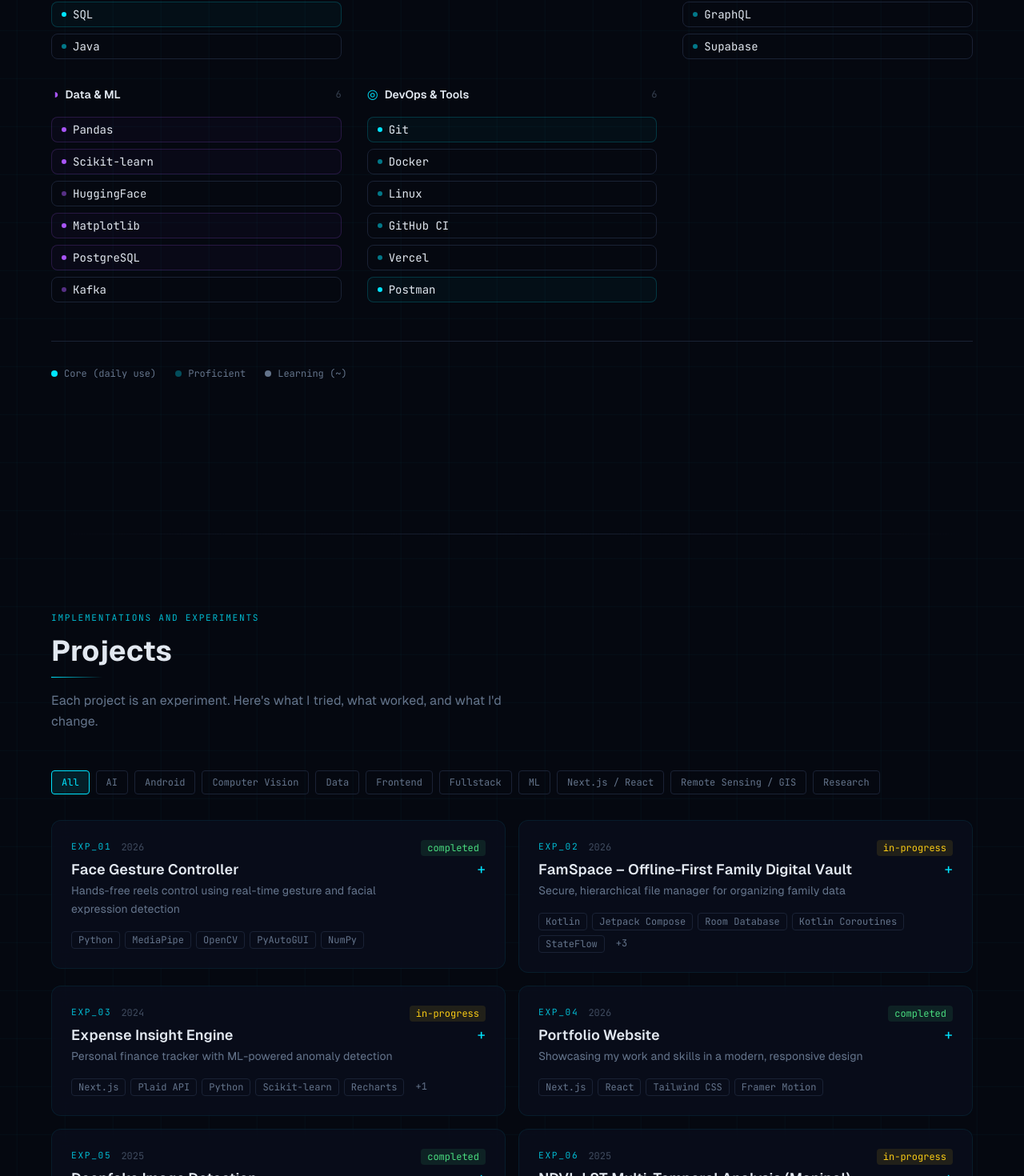
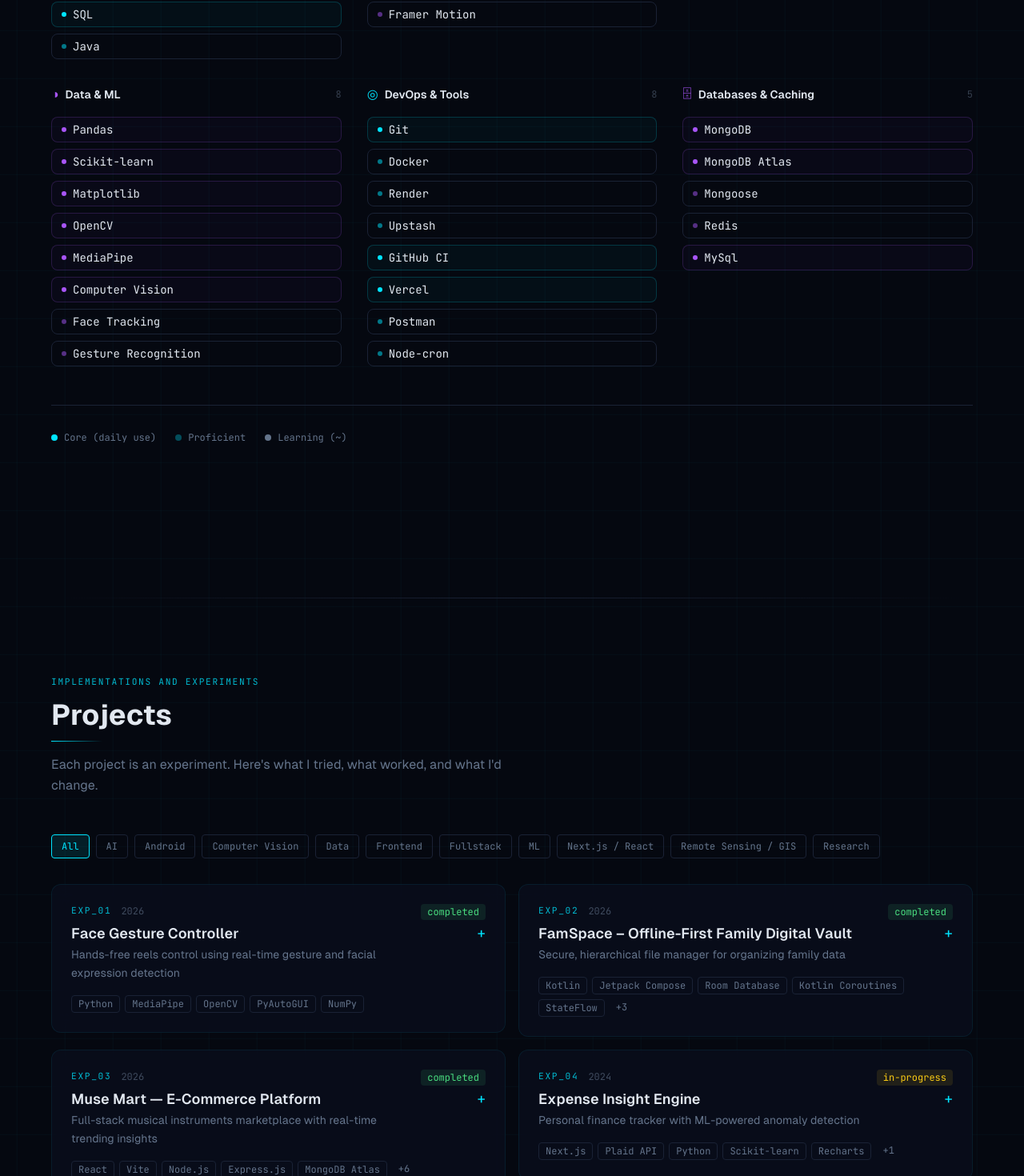
Before and after one commit to Subhadeep-Dhar/portfolio, a Next.js app: page / in a window 1280 px wide. Shown: the part 1963-3433 px from the top of the page at 80% size. Built offline with nearby package versions, Linux system fonts and the light colour scheme.

Commit message:
Project update

```diff
--- a/src/data/projects.js
+++ b/src/data/projects.js
@@ -121,37 +121,58 @@ export const projects = [
     ],
     tags: ['Android'],
     featured: true,
-    status: 'in-progress',
+    status: 'completed',
     year: '2026',
     links: {
       demo: null,
       github: 'https://github.com/Subhadeep-Dhar/FamSpace-offline',
     },
   },
-  // {
-  //   id: 'devlog-cli',
-  //   title: 'DevLog CLI',
-  //   tagline: 'Local-first developer journal that syncs to Notion',
-  //   problem:
-  //     'My daily engineering notes lived in scattered files, Slack messages, and forgotten tabs. Retrospectives were painful reconstructions.',
-  //   hypothesis:
-  //     'A fast CLI that feels like a terminal habit — not a heavy app — would actually get used daily. Notion as a backend gives search and sharing for free.',
-  //   approach:
-  //     'Node.js CLI using Ink (React for terminals) for a clean TUI. Entries are markdown files locally; a sync daemon pushes diffs to Notion API on save.',
-  //   result:
-  //     '90+ consecutive days of personal use. Used as the basis for weekly standups and monthly retros. Zero missed days after habit formation.',
-  //   future:
-  //     'Natural language search across past logs. AI-powered weekly digest generation.',
-  //   tech: ['Node.js', 'Ink', 'Notion API', 'SQLite', 'Markdown'],
-  //   tags: ['Tools', 'CLI', 'Productivity'],
-  //   featured: false,
-  //   status: 'completed',
-  //   year: '2023',
-  //   links: {
-  //     demo: null,
-  //     github: 'https://github.com/yourusername/devlog-cli',
-  //   },
-  // },
+  {
+    id: 'muse-mart',
+    title: 'Muse Mart — E-Commerce Platform',
+    tagline: 'Full-stack musical instruments marketplace with real-time trending insights',
+
+    problem:
+      'Traditional e-commerce platforms lack real-time insights such as trending products and user interaction analytics, leading to less personalized and static browsing experiences.',
+
+    hypothesis:
+      'Integrating caching and real-time tracking using Redis can enable dynamic features like trending products and recently viewed items, improving user engagement and system performance.',
+
+    approach:
+      'Built a full-stack application using React (Vite) for frontend and Node.js with Express for backend. Used MongoDB Atlas for data storage and Upstash Redis for caching product views, trending data, and recently viewed items. Implemented REST APIs with filtering, pagination, and search functionality. Deployed backend on Render and frontend on Vercel.',
+
+    result:
+      'Successfully developed and deployed a scalable cloud-based e-commerce system with real-time trending features, efficient API performance, and a responsive user interface.',
+
+    future:
+      'Add authentication and user accounts, implement payment gateway integration, introduce recommendation systems, and enhance analytics with personalized suggestions.',
+
+    tech: [
+      'React',
+      'Vite',
+      'Node.js',
+      'Express.js',
+      'MongoDB Atlas',
+      'Mongoose',
+      'Redis',
+      'Upstash',
+      'REST API',
+      'Render',
+      'Vercel'
+    ],
+
+    tags: ['Fullstack', 'Next.js / React'],
+
+    featured: true,
+    status: 'completed',
+    year: '2026',
+
+    links: {
+      demo: 'https://e-commerce-product-nosql.vercel.app/',
+      github: 'https://github.com/Subhadeep-Dhar/E-commerce-product-nosql',
+    },
+  },
   {
     id: 'budget-tracker',
     title: 'Expense Insight Engine',
@@ -181,17 +202,17 @@ export const projects = [
     title: 'Portfolio Website',
     tagline: 'Showcasing my work and skills in a modern, responsive design',
     problem:
-    'Developers often need a lightweight, high-performance way to present projects and skills without heavy frameworks or backend setup.',
+      'Developers often need a lightweight, high-performance way to present projects and skills without heavy frameworks or backend setup.',
     hypothesis:
-    'A fully static, minimal-dependency site using Next.js, Tailwind CSS, and Framer Motion can deliver an interactive, visually appealing portfolio that loads fast and is easy to maintain.',
+      'A fully static, minimal-dependency site using Next.js, Tailwind CSS, and Framer Motion can deliver an interactive, visually appealing portfolio that loads fast and is easy to maintain.',
     approach:
-    'Next.js 14 (App Router) for routing and SSR, React 18 for component state, Tailwind CSS 3 for styling with custom design tokens, and Framer Motion 11 for minimal scroll and layout animations. Pure CSS handles grid background and visual effects.',
+      'Next.js 14 (App Router) for routing and SSR, React 18 for component state, Tailwind CSS 3 for styling with custom design tokens, and Framer Motion 11 for minimal scroll and layout animations. Pure CSS handles grid background and visual effects.',
     result:
       'A fully static portfolio site with minimal dependencies, optimized for Lighthouse scores and fast loading, deployed on Vercel.',
     future:
       'Add new projects dynamically, improve accessibility, and explore light theme/dark theme toggles for enhanced UX.',
-      tech: ['Next.js', 'React', 'Tailwind CSS', 'Framer Motion'],
-      tags: ['Frontend', 'Next.js / React'],
+    tech: ['Next.js', 'React', 'Tailwind CSS', 'Framer Motion'],
+    tags: ['Frontend', 'Next.js / React'],
     featured: true,
     status: 'completed',
     year: '2026',
--- a/src/data/skills.js
+++ b/src/data/skills.js
@@ -18,12 +18,12 @@ export const skillCategories = [
     icon: '⌨',
     color: 'cyan',
     skills: [
-      { name: 'Python',      level: 'core' },
-      { name: 'JavaScript',  level: 'core' },
-      { name: 'c++',         level: 'proficient' },
-      { name: 'TypeScript',  level: 'proficient' },
-      { name: 'SQL',         level: 'core' },
-      { name: 'Java',        level: 'proficient' },
+      { name: 'Python', level: 'core' },
+      { name: 'JavaScript', level: 'core' },
+      { name: 'C++', level: 'proficient' },
+      { name: 'TypeScript', level: 'proficient' },
+      { name: 'SQL', level: 'core' },
+      { name: 'Java', level: 'proficient' },
       // { name: 'Bash',        level: 'proficient' },
     ],
   },
@@ -32,10 +32,11 @@ export const skillCategories = [
     icon: '◻',
     color: 'purple',
     skills: [
-      { name: 'React',          level: 'core' },
-      { name: 'Next.js',        level: 'core' },
-      { name: 'Tailwind CSS',   level: 'core' },
-      { name: 'Framer Motion',  level: 'proficient' },
+      { name: 'React', level: 'core' },
+      { name: 'Next.js', level: 'core' },
+      { name: 'Vite', level: 'core' },
+      { name: 'Tailwind CSS', level: 'core' },
+      { name: 'Framer Motion', level: 'proficient' },
       // { name: 'React Native',   level: 'proficient' },
       // { name: 'Figma',          level: 'proficient' },
     ],
@@ -45,12 +46,12 @@ export const skillCategories = [
     icon: '◈',
     color: 'cyan',
     skills: [
-      { name: 'FastAPI',     level: 'core' },
-      { name: 'Node.js',     level: 'core' },
-      { name: 'Express',     level: 'proficient' },
-      { name: 'REST APIs',   level: 'core' },
-      { name: 'GraphQL',     level: 'proficient' },
-      { name: 'Supabase',    level: 'proficient' },
+      // { name: 'FastAPI',     level: 'core' },
+      { name: 'Node.js', level: 'core' },
+      { name: 'Express', level: 'proficient' },
+      { name: 'REST APIs', level: 'core' },
+      // { name: 'GraphQL',     level: 'proficient' },
+      // { name: 'Supabase',    level: 'proficient' },
     ],
   },
   {
@@ -58,12 +59,17 @@ export const skillCategories = [
     icon: '◑',
     color: 'purple',
     skills: [
-      { name: 'Pandas',        level: 'core' },
-      { name: 'Scikit-learn',  level: 'core' },
-      { name: 'HuggingFace',   level: 'proficient' },
-      { name: 'Matplotlib',    level: 'core' },
-      { name: 'PostgreSQL',    level: 'core' },
-      { name: 'Kafka',         level: 'proficient' },
+      // Data / ML
+      { name: 'Pandas', level: 'core' },
+      { name: 'Scikit-learn', level: 'core' },
+      { name: 'Matplotlib', level: 'core' },
+
+      // Computer Vision
+      { name: 'OpenCV', level: 'core' },
+      { name: 'MediaPipe', level: 'core' },
+      { name: 'Computer Vision', level: 'core' },
+      { name: 'Face Tracking', level: 'proficient' },
+      { name: 'Gesture Recognition', level: 'proficient' },
     ],
   },
   {
@@ -71,12 +77,26 @@ export const skillCategories = [
     icon: '◎',
     color: 'cyan',
     skills: [
-      { name: 'Git',        level: 'core' },
-      { name: 'Docker',     level: 'proficient' },
-      { name: 'Linux',      level: 'proficient' },
-      { name: 'GitHub CI',  level: 'proficient' },
-      { name: 'Vercel',     level: 'proficient' },
-      { name: 'Postman',    level: 'core' },
+      { name: 'Git', level: 'core' },
+      { name: 'Docker', level: 'proficient' },
+      { name: 'Render', level: 'proficient' },
+      { name: 'Upstash', level: 'proficient' },
+      { name: 'GitHub CI', level: 'core' },
+      { name: 'Vercel', level: 'core' },
+      { name: 'Postman', level: 'proficient' },
+      { name: 'Node-cron', level: 'proficient' },
+    ],
+  },
+  {
+    label: 'Databases & Caching',
+    icon: '🗄',
+    color: 'purple',
+    skills: [
+      { name: 'MongoDB', level: 'core' },
+      { name: 'MongoDB Atlas', level: 'core' },
+      { name: 'Mongoose', level: 'proficient' },
+      { name: 'Redis', level: 'proficient' },
+      { name: 'MySql', level: 'core' },
     ],
   },
 ];
```
